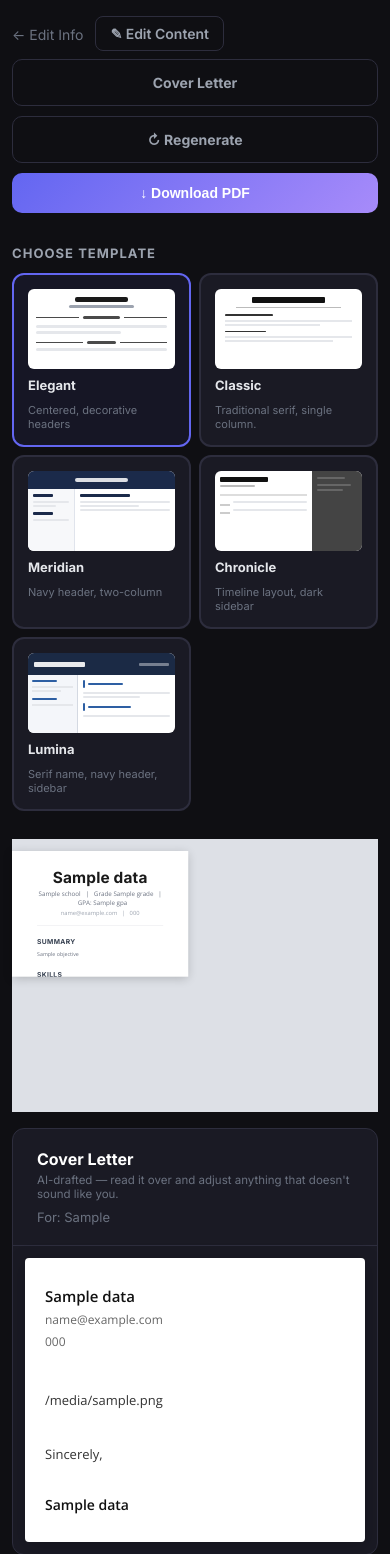
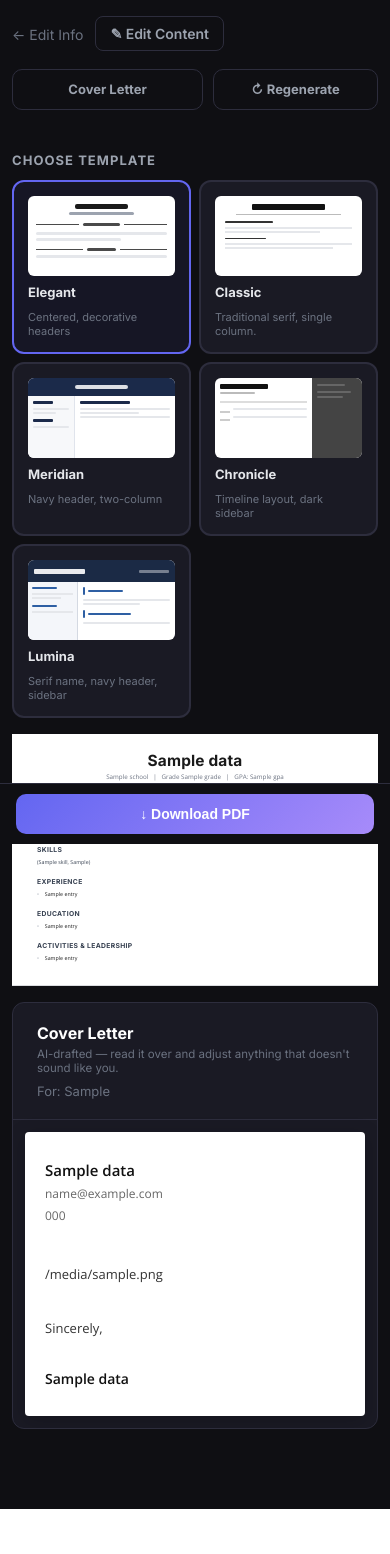
Before and after one commit to LukePuz/stepup, a Flask app: template templates/result.html in a window 390 px wide. Shown: the top 1554 px of the page. After the commit the page ends 1509 px from the top, so only its background shows below. Run offline with Flask 3, Linux system fonts and the light colour scheme; the template is opened without the code that fills it: most values are stand-ins (such as "Sample title", 1, 10 or a date in 2020).

Commit message:
Fix 6 mobile preview bugs on result page
Root cause: applyMobilePreviewScale was scaling a preview already
constrained to container width (~366px), then applying scale(366/760)
= 0.48, resulting in a 176px-wide preview (half the screen).

Fixes applied:
1. Force each non-Classic preview to width: 760px before measuring
   and scaling — so scale = availWidth/760 works as intended
2. Replace broken height = naturalH*scale (double-scales the height)
   with marginBottom = -(naturalH * (1-scale)) to collapse dead space
   without affecting the transform calculation
3. .resume-area gets overflow: hidden to clip the 760px layout box
   at the container edge after scaling
4. #downloadForm is now position: fixed at bottom (sticky bar) so the
   Download PDF button is always visible without scrolling
5. .resume-area padding removed on mobile, min-height unset on previews
   to eliminate the giant gray space below the scaled resume
6. selectTemplate resets width/marginBottom/transform on all previews
   when switching templates to prevent stale overrides

Co-Authored-By: Claude Sonnet 4.6 <noreply@anthropic.com>

```diff
--- a/templates/result.html
+++ b/templates/result.html
@@ -504,30 +504,49 @@
 
     /* ── Mobile ── */
     @media (max-width: 600px) {
-      body { padding: 16px 12px 40px; }
+      body { padding: 16px 12px 80px; } /* bottom padding for sticky download bar */
       .container { padding: 0; }
 
-      /* Top bar: stack vertically, full-width buttons */
+      /* Top bar: stack vertically, collapse non-download buttons */
       .top-bar { flex-direction: column; align-items: stretch; gap: 8px; }
-      .top-bar > div { display: flex; flex-direction: column; gap: 8px; align-items: stretch; }
-      .top-bar > div:first-child { flex-direction: row; flex-wrap: wrap; gap: 8px; }
+      .top-bar > div { display: flex; flex-direction: row; flex-wrap: wrap; gap: 8px; align-items: stretch; }
+      .secondary-btn { flex: 1; text-align: center; box-sizing: border-box; font-size: 13px; padding: 10px 12px; }
+      #regenerateForm { flex: 1; }
+      #regenerateForm button { width: 100%; }
+
+      /* Sticky download bar pinned to bottom */
+      #downloadForm {
+        position: fixed; bottom: 0; left: 0; right: 0; z-index: 200;
+        padding: 10px 16px; background: #0f0f13;
+        border-top: 1px solid #2d2d3d; box-sizing: border-box;
+      }
       .download-btn { width: 100%; text-align: center; display: block; box-sizing: border-box; }
-      .secondary-btn { width: 100%; text-align: center; box-sizing: border-box; }
-      #downloadForm { width: 100%; }
-      #regenerateForm { width: 100%; }
-      #regenerateForm button { width: 100%; }
 
       /* Template picker: 2-column grid */
+      .tmpl-section { margin-bottom: 16px; }
       .tmpl-cards { display: grid; grid-template-columns: 1fr 1fr; gap: 8px; }
       .tmpl-card { min-width: 0; max-width: none; flex: none; }
 
-      /* Resume preview area: no extra padding, let JS scale handle sizing */
-      .resume-area { padding: 12px 0 0; margin-top: 0; }
+      /* Resume preview area: no padding, clip overflow from scaled previews */
+      .resume-area { padding: 0; margin-top: 4px; overflow: hidden; }
+
+      /* Non-Classic previews are forced to 760px wide by JS before scaling.
+         Ensure min-height doesn't create dead space after collapse. */
+      #preview-executive, #preview-modern, #preview-lateral, #preview-lumina {
+        min-height: unset;
+      }
+      /* Chronicle sidebar: ensure grid holds at 760px */
+      .resume-lateral { grid-template-columns: 200px 1fr; }
 
       /* Cover letter */
       .cover-letter-section { margin-top: 16px; }
       .cl-paper { padding: 28px 20px; margin: 12px; }
       .cl-generate-wrap { padding: 20px 16px; }
+    }
+
+    /* Hide sticky download bar when printing */
+    @media print {
+      #downloadForm { display: none !important; }
     }
   </style>
 </head>
@@ -1397,31 +1416,45 @@
       var preview = document.getElementById('preview-' + name);
       if (!preview) return;
       if (window.innerWidth > 600) {
-        // Reset any mobile transform when returning to desktop
+        // Reset all mobile overrides when returning to desktop
         preview.style.transform = '';
-        preview.style.height = '';
-        preview.style.overflow = '';
+        preview.style.marginBottom = '';
+        preview.style.width = '';
         return;
       }
+      // Force element to its natural 760px design width BEFORE measuring.
+      // Without this, it shrinks to the container (~366px) and the scale
+      // would be applied to an already-shrunk element (double-scaling → half size).
+      preview.style.width = '760px';
       var resumeArea = document.querySelector('.resume-area');
       var availWidth = resumeArea ? resumeArea.getBoundingClientRect().width : window.innerWidth;
-      var scale = Math.min(1, availWidth / 760);
+      var scale = availWidth / 760;
+      // Measure the full unscaled height now that width is locked at 760px
       var naturalH = preview.scrollHeight;
       preview.style.transform = 'scale(' + scale + ')';
       preview.style.transformOrigin = 'top left';
-      preview.style.overflow = 'hidden';
-      preview.style.height = Math.ceil(naturalH * scale) + 'px';
+      // Collapse the unused layout height so the gray area below the scaled
+      // resume disappears. transform: scale doesn't affect layout, so without
+      // this correction the element still occupies naturalH px of vertical space
+      // while only appearing (naturalH * scale) px tall.
+      preview.style.marginBottom = '-' + Math.floor(naturalH * (1 - scale)) + 'px';
     }
 
     function selectTemplate(name) {
       document.getElementById('templateInput').value = name;
       document.querySelectorAll('.tmpl-card').forEach(c => c.classList.remove('selected'));
       document.querySelector('[data-tmpl="' + name + '"]').classList.add('selected');
-      document.querySelectorAll('.resume').forEach(r => r.style.display = 'none');
-      // Reset Classic scaling when switching away from it
+      // Reset all previews' mobile overrides before hiding them
+      document.querySelectorAll('.resume').forEach(function(r) {
+        r.style.display = 'none';
+        r.style.transform = '';
+        r.style.marginBottom = '';
+        r.style.width = '';
+      });
+      // Reset Classic inner page scaling
+      var classicPage = document.querySelector('#preview-classic .page');
+      if (classicPage) { classicPage.style.transform = ''; }
       var classicPreview = document.getElementById('preview-classic');
-      var classicPage = classicPreview.querySelector('.page');
-      classicPage.style.transform = '';
       classicPreview.style.height = '';
       classicPreview.style.overflow = '';
       document.getElementById('preview-' + name).style.display = 'block';
```
